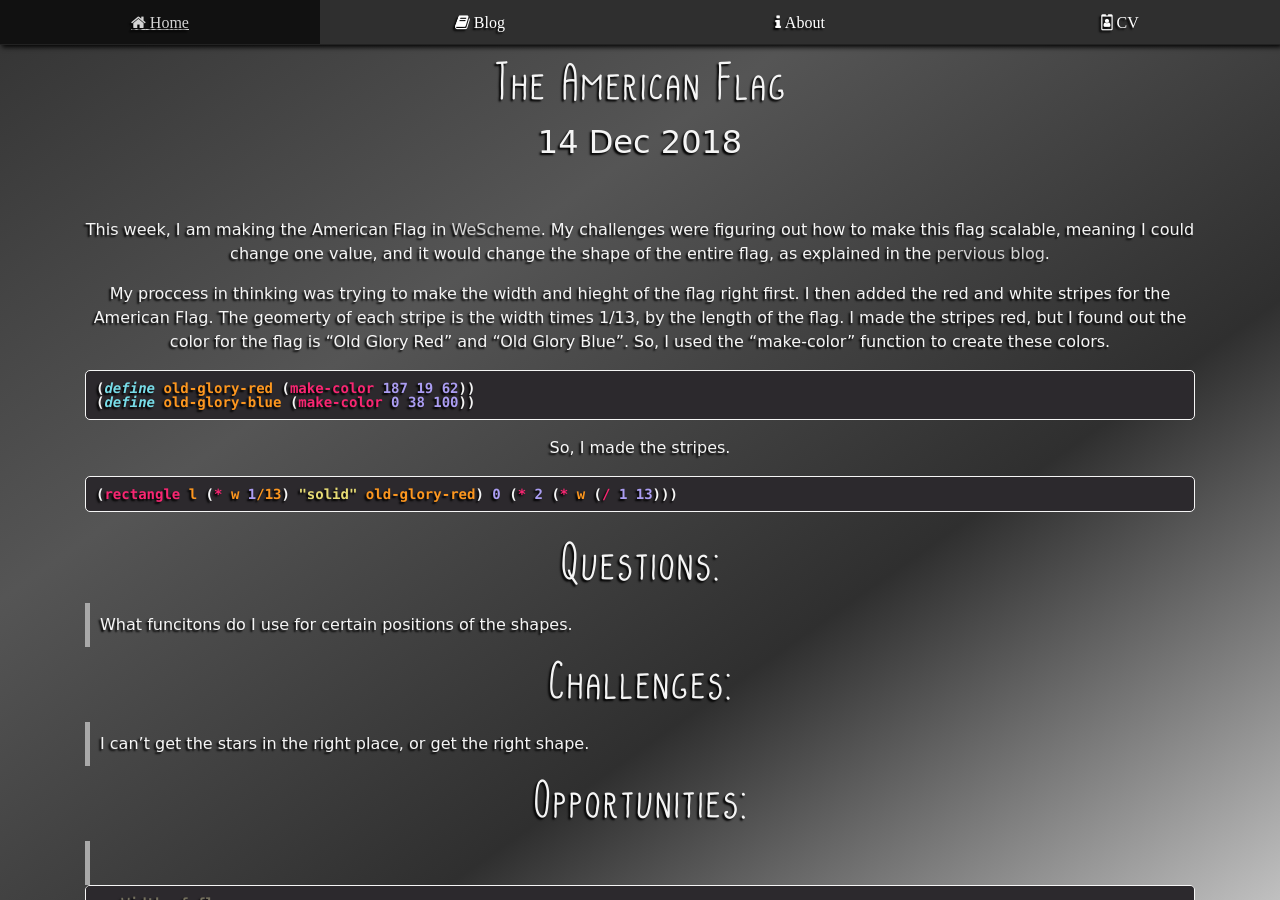
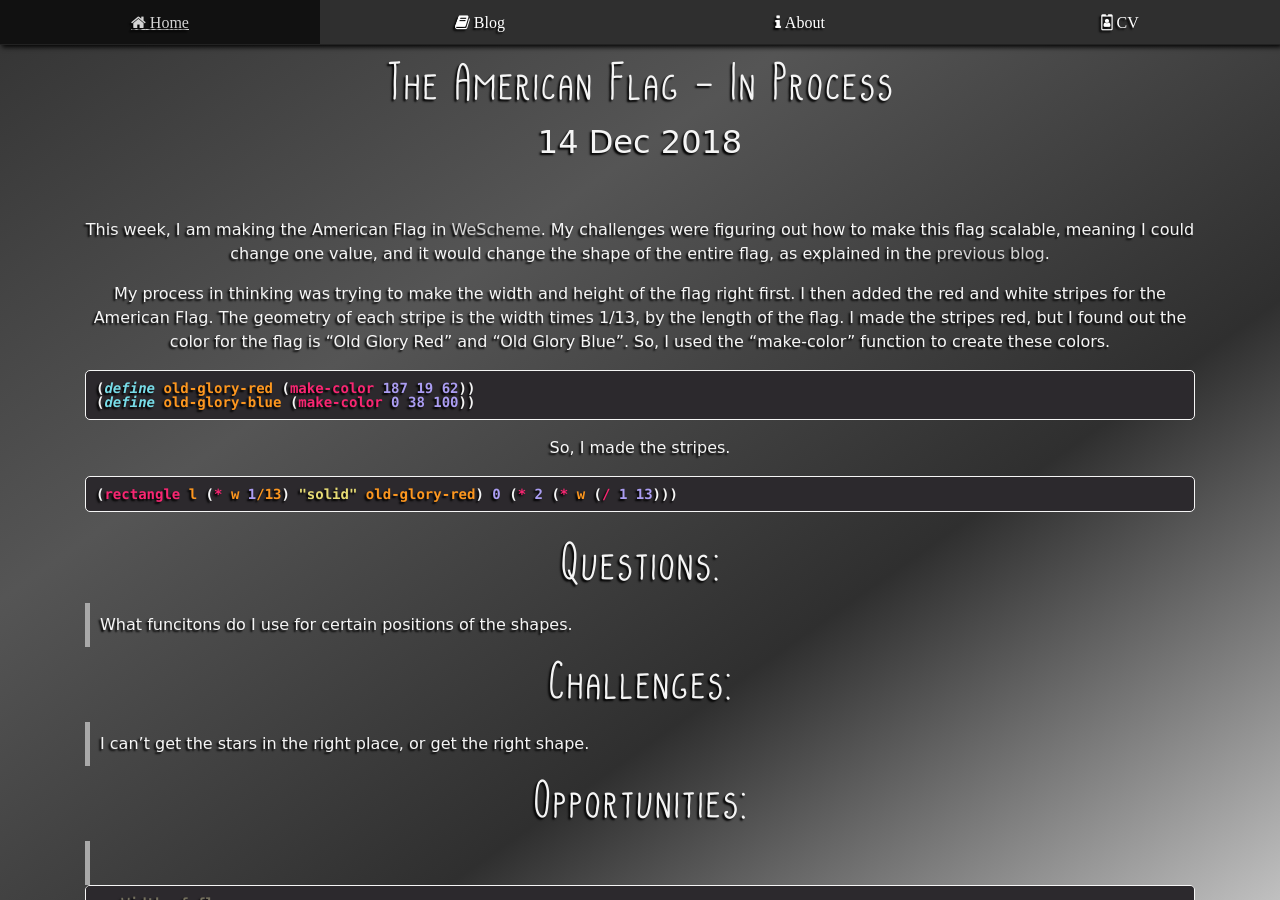
Before and after one commit to lemueldls/lemueld6200.github.io, a Jekyll site: the page built from _posts/2018-12-14-weekly-blog-reflection-13.md, in a window 1280 px wide and 900 px high. Built offline with Jekyll 4.4.1, drawn with Linux system fonts in a browser that asks for light colours; comment, search, counter and statistics services are not loaded.

Commit message:
Update 2018-12-14-weekly-blog-reflection-13.md

````diff
--- a/_posts/2018-12-14-weekly-blog-reflection-13.md
+++ b/_posts/2018-12-14-weekly-blog-reflection-13.md
@@ -1,13 +1,13 @@
 ---
   layout: post
-  title: "The American Flag"
+  title: "The American Flag - In Process"
   date: 2018-12-14
 ---
 
 This week, I am making the American Flag in [WeScheme]("https://www.wescheme.org/").
-My challenges were figuring out how to make this flag scalable, meaning I could change one value, and it would change the shape of the entire flag, as explained in the [pervious blog](/blog/2018/12/07/weekly-blog-reflection-12).
+My challenges were figuring out how to make this flag scalable, meaning I could change one value, and it would change the shape of the entire flag, as explained in the [previous blog](/blog/2018/12/07/weekly-blog-reflection-12).
 
-My proccess in thinking was trying to make the width and hieght of the flag right first. I then added the red and white stripes for the American Flag. The geomerty of each stripe is the width times 1/13, by the length of the flag. I made the stripes red, but I found out the color for the flag is "Old Glory Red" and "Old Glory Blue". So, I used the "make-color" function to create these colors.
+My process in thinking was trying to make the width and height of the flag right first. I then added the red and white stripes for the American Flag. The geometry of each stripe is the width times 1/13, by the length of the flag. I made the stripes red, but I found out the color for the flag is "Old Glory Red" and "Old Glory Blue". So, I used the "make-color" function to create these colors.
 ```scheme
 (define old-glory-red (make-color 187 19 62))
 (define old-glory-blue (make-color 0 38 100))
````
Also changed, not shown: other parts of _posts/2018-12-14-weekly-blog-reflection-13.md (+2 -0 lines).
